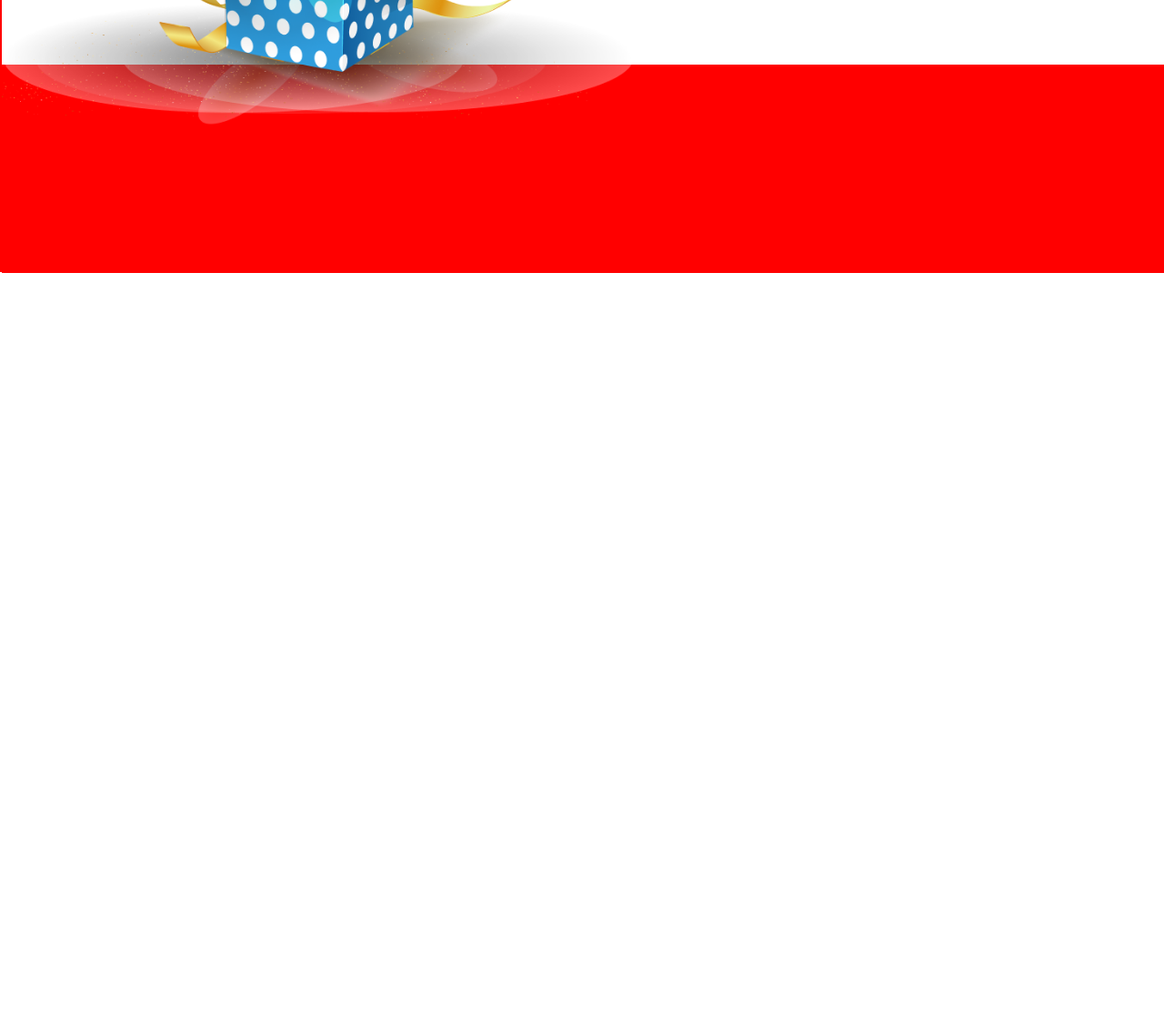
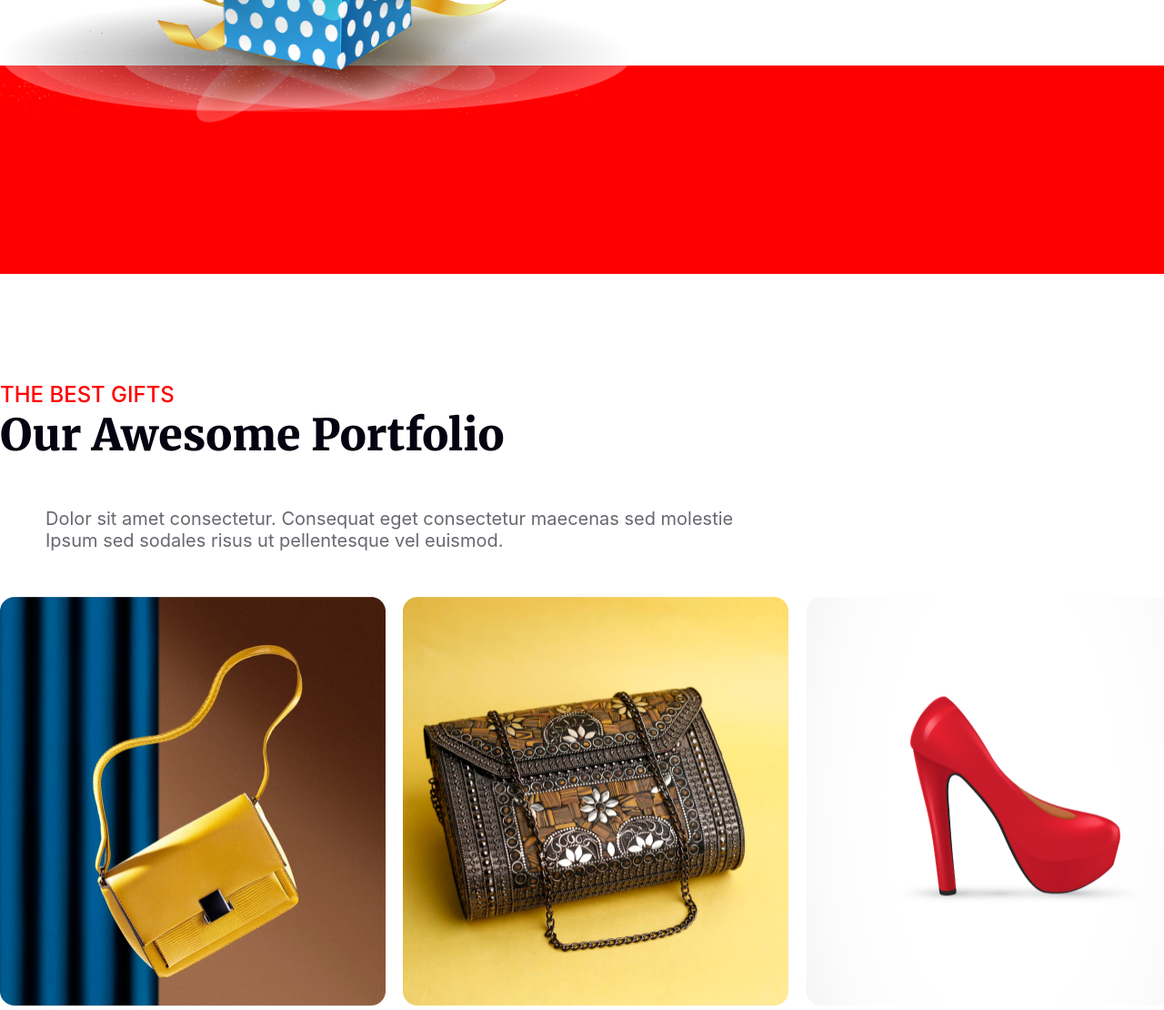
Before and after one commit to itssmahin/my-first-degin, a plain HTML site: page index.html in a window 1280 px wide. Shown: the part 2983-4093 px from the top of the page at 91% size. Before the commit the page ends 3283 px from the top, so only its background shows below. Drawn offline with Linux system fonts and the light colour scheme.

Commit message:
fourth section done

```diff
--- a/index.html
+++ b/index.html
@@ -108,6 +108,69 @@
 </section>
 
        <!-- holiday section ends here -->
+
+       <!-- portfolio section starts here -->
+
+<section class="portfolio-container">
+
+    <div class="porfolio-text-content">
+
+<h5>THE BEST GIFTS</h5>
+<h2>Our Awesome Portfolio</h2>
+<p>Dolor sit amet consectetur. Consequat eget consectetur maecenas sed molestie  <br/>  Ipsum sed sodales risus ut pellentesque vel euismod. </p>
+
+
+    </div>
+
+    <div class="porfolio-items">
+
+        <div class="items">
+
+<img src="images/pars.png" alt="">
+
+        </div>
+
+        <div class="items">
+
+<img src="images/beg.png" alt="">
+
+        </div>
+
+        <div class="items">
+
+<img src="images/lal juta.png" alt="">
+
+        </div>
+
+        <div class="items">
+
+<img src="images/white juta.png" alt="">
+
+        </div>
+
+        <div class="items">
+
+<img src="images/sungalss.png" alt="">
+
+        </div>
+
+        <div class="items">
+
+<img src="images/churi.png" alt="">
+
+        </div>
+
+
+    </div>
+
+
+
+</section>
+
+
+       <!-- portfolio section end here -->
+
+
 </main>
 
 
--- a/styles/styles.css
+++ b/styles/styles.css
@@ -195,7 +195,7 @@ margin-right: 400px;
 
     width: 1320px;
 height: 986.07px;
-border: 2px solid red;
+
 margin-top: 100px;
 margin: 0 auto;
 position: relative;
@@ -265,3 +265,64 @@ font-weight: 500
      display: flex;
 
 }
+
+
+/* portfolio styles */
+
+
+.portfolio-container{
+
+    width: 1320px;
+    height: 1163px;
+
+    margin: 0 auto;
+    margin-top: 120px;
+}
+
+.porfolio-text-content h5 {
+
+    color: rgb(255, 0, 0);
+font-family: Inter;
+font-size: 24px;
+font-weight: 500;
+
+}
+.porfolio-text-content h2 {
+
+    color: rgb(7, 2, 17);
+    font-family: Merriweather;
+    font-size: 48px;
+    font-weight: 900;
+
+}
+.porfolio-text-content p {
+
+    color: rgba(7, 2, 17, 0.6);
+    font-family: Inter;
+    font-size: 20px;
+    font-weight: 400;
+    margin: 50px;
+
+}
+
+.items{
+
+    width: 424px;
+    height: 450px;
+
+}
+
+.porfolio-items{
+
+    display: grid;
+    grid-template-columns: repeat(3, 1fr) ;
+    gap: 10px;
+}
+
+
+.items img {
+
+    width: 100%;
+    height: 100%;
+
+}
```
Also changed, not shown: images/beg.png (renamed from images/Rectangle 4.png), images/churi.png (renamed from images/Rectangle 8.png), images/lal juta.png (renamed from images/Rectangle 5.png), images/pars.png (renamed from images/Rectangle 3.png), images/sungalss.png (renamed from images/Rectangle 7.png), images/white juta.png (renamed from images/Rectangle 6.png).
